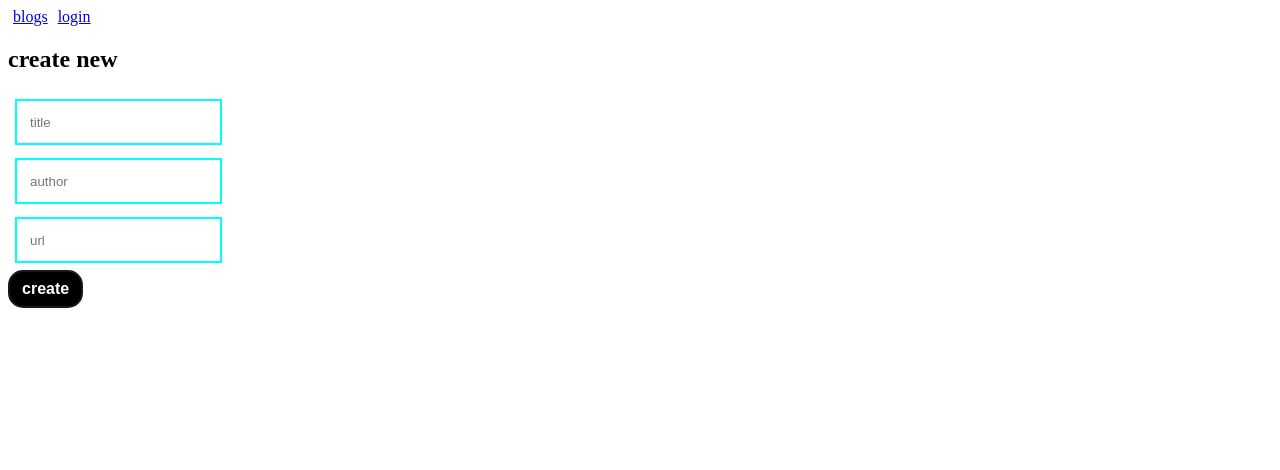
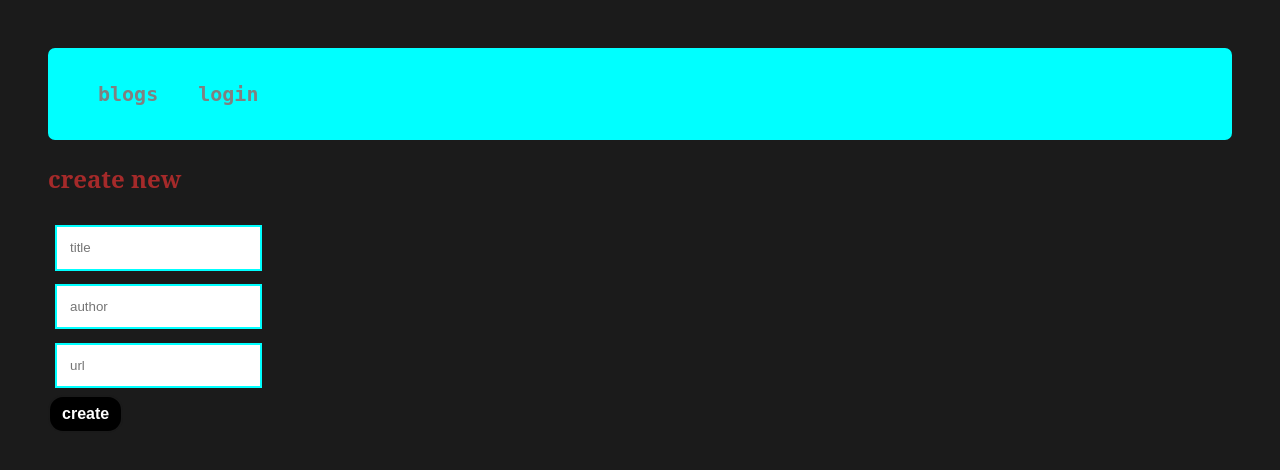
Before and after one commit to hugoakerlund/fullstackopen, a React (Vite) app in the folder part5/bloglist-frontend/: page /create in a window 1280 px wide. Shown: the top 470 px of the page. Built offline with nearby package versions, Linux system fonts and the light colour scheme; no server answers.

Commit message:
Exercise 5.30

```diff
--- a/part5/bloglist-frontend/src/App.jsx
+++ b/part5/bloglist-frontend/src/App.jsx
@@ -12,6 +12,28 @@ import BlogForm from './components/BlogForm'
 import BlogList from './components/BlogList'
 import LogoutButton from './components/LogoutButton'
 import Blog from './components/Blog'
+
+import styled from 'styled-components'
+
+const Page = styled.div`
+  padding: 3em;
+`
+
+const Navigation = styled.div`
+  background: cyan;
+  padding: 1.5em;
+  font-size: 20px;
+  border-style: none;
+  border-radius: 7px;
+`
+
+const NavigationElement = styled.div`
+  display: inline;
+  font-size: 20px;
+  padding: 1em;
+
+`
+
 
 
 const App = () => {
@@ -119,20 +141,31 @@ const App = () => {
   }
 
   return (
+    <Page>
       <Router>
         <div>
+          <Navigation>
+          <NavigationElement>
             <Link to="/">blogs</Link>
+          </NavigationElement>
           {user && (
-          <span>
+            <NavigationElement>
               <Link to="/create">new blog</Link>
+            </NavigationElement>
+          )}
+          {user && (
+            <NavigationElement>
               <LogoutButton onLogout={handleLogout} />
-          </span>
+            </NavigationElement>
           )}
           {!user && (
+            <NavigationElement>
               <Link to="/login">login</Link>
+            </NavigationElement>
           )}
+          </Navigation>
+        </div>
           <Notification message={notification.message} error={notification.error} />
-      </div>
 
         <Routes>
           <Route path="/" element={
@@ -150,6 +183,7 @@ const App = () => {
            } />
         </Routes>
       </Router>
+    </Page>
   )
 }
 
--- a/part5/bloglist-frontend/src/components/LogoutButton.jsx
+++ b/part5/bloglist-frontend/src/components/LogoutButton.jsx
@@ -1,4 +1,17 @@
 import { useNavigate } from 'react-router-dom'
+
+import styled from 'styled-components'
+
+const Button = styled.button`
+  background-color: #000000;
+  border: 2px solid #1A1A1A;
+  border-radius: 15px;
+  box-sizing: border-box;
+  color: #FFFFFF;
+  cursor: pointer;
+  font-size: 16px;
+  padding: 10px;
+`
 
 const LogoutButton = ({ onLogout }) => {
   const navigate = useNavigate()
@@ -9,7 +22,7 @@ const LogoutButton = ({ onLogout }) => {
   }
 
   return (
-    <button onClick={handleLogout}>logout</button>
+    <Button onClick={handleLogout}>logout</Button>
   )
 }
 
--- a/part5/bloglist-frontend/src/components/Notification.jsx
+++ b/part5/bloglist-frontend/src/components/Notification.jsx
@@ -1,3 +1,25 @@
+import styled from 'styled-components'
+
+const NotificationError = styled.div`
+  background: #DB5C5C;
+  font-size: 20px;
+  border-style: solid;
+  border-radius: 5px;
+  margin: 10px;
+  padding: 15px;
+  color: black;
+`
+
+const NotificationSuccess = styled.div`
+  background: #75E08E;
+  font-size: 20px;
+  border-style: solid;
+  border-radius: 5px;
+  margin: 10px;
+  padding: 15px;
+  color: black;
+`
+
 const Notification = ({ message, error }) => {
   if (message === null) {
     return null
@@ -5,20 +27,16 @@ const Notification = ({ message, error }) => {
 
   if (error) {
     return (
-      <div className="notification">
-        <div className="error">
-          {message}
-        </div>
-      </div>
+      <NotificationError>
+        {message}
+      </NotificationError>
     )
   }
 
   return (
-    <div className="notification">
-      <div className="success">
-        {message}
-      </div>
-    </div>
+    <NotificationSuccess>
+      {message}
+    </NotificationSuccess>
   )
 }
 
--- a/part5/bloglist-frontend/src/index.css
+++ b/part5/bloglist-frontend/src/index.css
@@ -1,18 +1,16 @@
-.notification {
-  background: lightgrey;
-  font-size: 20px;
-  border-style: solid;
-  border-radius: 5px;
-  margin: 10px;
-  padding: 15px;
+body {
+  background: #1b1b1b;
+  color: brown;
+  margin: auto;
+  font-family: "serif", "Georgia", "Garamond";
+  line-height: 1.6;
 }
 
-.success {
-  color: green;
-}
-
-.error {
-  color: red;
+a {
+  color: grey;
+  font-family: "monospace";
+  text-decoration: none;
+  font-weight: bold;
 }
 
 .blog {
@@ -32,11 +30,6 @@
 
 .blogDetails a {
   padding: 0px;
-  color: blue;
   text-decoration: underline;
   cursor: auto;
 }
-
-a {
-  padding: 5px;
-}
```
Lines whose indentation alone changed are shown as unchanged.
